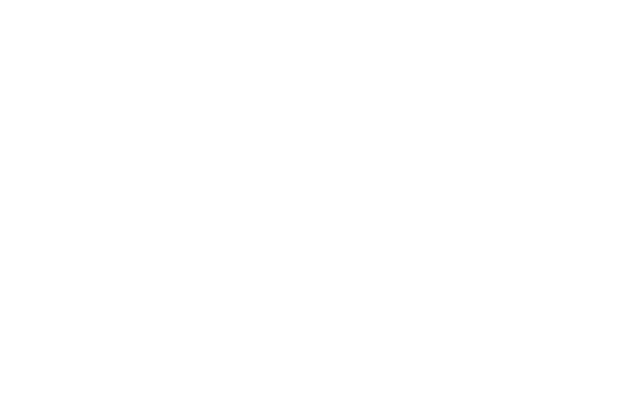
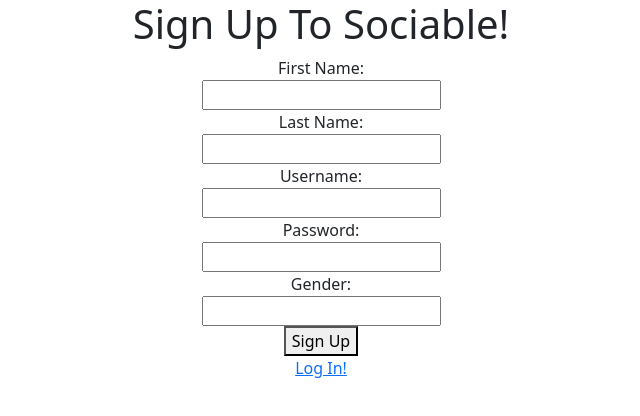
Before and after one commit to Murad013/sociable, a React (Create React App) app: page / in a window 1280 px wide. Before the commit this address had no page. Shown: the top 416 px of the page, without its empty margins (319-959 px from the left). Built offline with nearby package versions, Linux system fonts and the light colour scheme; the HTML template or start-up script is replaced by a standard one.

Commit message:
finalized signup page and made /home a protected route

```diff
--- a/public/index.html
+++ b/public/index.html
@@ -12,7 +12,7 @@
     <link rel="apple-touch-icon" href="%PUBLIC_URL%/logo192.png" />
     <link rel="manifest" href="%PUBLIC_URL%/manifest.json" />
     <link href="https://cdn.jsdelivr.net/npm/bootstrap@5.1.3/dist/css/bootstrap.min.css" rel="stylesheet" integrity="sha384-1BmE4kWBq78iYhFldvKuhfTAU6auU8tT94WrHftjDbrCEXSU1oBoqyl2QvZ6jIW3" crossorigin="anonymous">
-    <title>React App</title>
+    <title>Sociable</title>
   </head>
   <body>
     <noscript>You need to enable JavaScript to run this app.</noscript>
--- a/src/App.js
+++ b/src/App.js
@@ -9,13 +9,11 @@
 
         return (
           <Router>
-            <div className="App">
             <Routes>
-              <Route path="/signup" element={<SignUp />} />
-              <Route path="/login" element={<Login />} />
+              <Route exact path="/" element={<SignUp />} />
+              <Route exact path="/login" element={<Login />} />
               <Route path="/home" element={<Home />} />
             </Routes>
-            </div>
           </Router>
 
      );
--- a/src/components/home.js
+++ b/src/components/home.js
@@ -1,9 +1,11 @@
+
 import React from 'react';
 
 function Home() {
      return (
           <div className='Home'>
           Welcome!
+
           </div>
      )
 }
--- a/src/components/login.js
+++ b/src/components/login.js
@@ -33,7 +33,7 @@
               setPassword(e.target.value);
             }}/>
             <button onClick={login}>Log In!</button>
-            <Link to={"/signup"}>Go back to sign up</Link>
+            <Link to={"/"}>Go back to sign up</Link>
 
         </div>
      )
--- a/src/components/signup.js
+++ b/src/components/signup.js
@@ -1,9 +1,12 @@
 import Axios from 'axios';
 import React, {useState} from 'react';
 import swal from 'sweetalert';
-import { Link } from 'react-router-dom'
+import { Link } from 'react-router-dom';
+import { useNavigate } from 'react-router-dom';
+
 function SignUp() {
 
+     const navigate = useNavigate();
      const [firstName, setFirstName] = useState('');
      const [lastName, setLastName] = useState('');
      const [username, setUsername] = useState('');
@@ -19,8 +22,7 @@
             gender: gender
           }).then(() => {
             swal(`Hey ${firstName}!`,"Welcome To Sociable!", "success");
-          }).then(() => {
-
+            navigate('/home', { replace: true })
           }).catch(() => {
             swal(`Sorry ${firstName}`, "Username's Already Taken...", "error");
           });
@@ -49,7 +51,7 @@
             <input type = "text" name = "gender" onChange ={(e) => {
               setGender(e.target.value);
             }}/>
-            <Link to={"/home"}><button onClick={signup}>Sign Up!</button></Link>
+            <button onClick={signup}>Sign Up</button>
             <Link to={"/login"}>Log In!</Link>
 
         </div>
```
Also changed, not shown: 1 other file (tests, documents, lock files or other folders).
